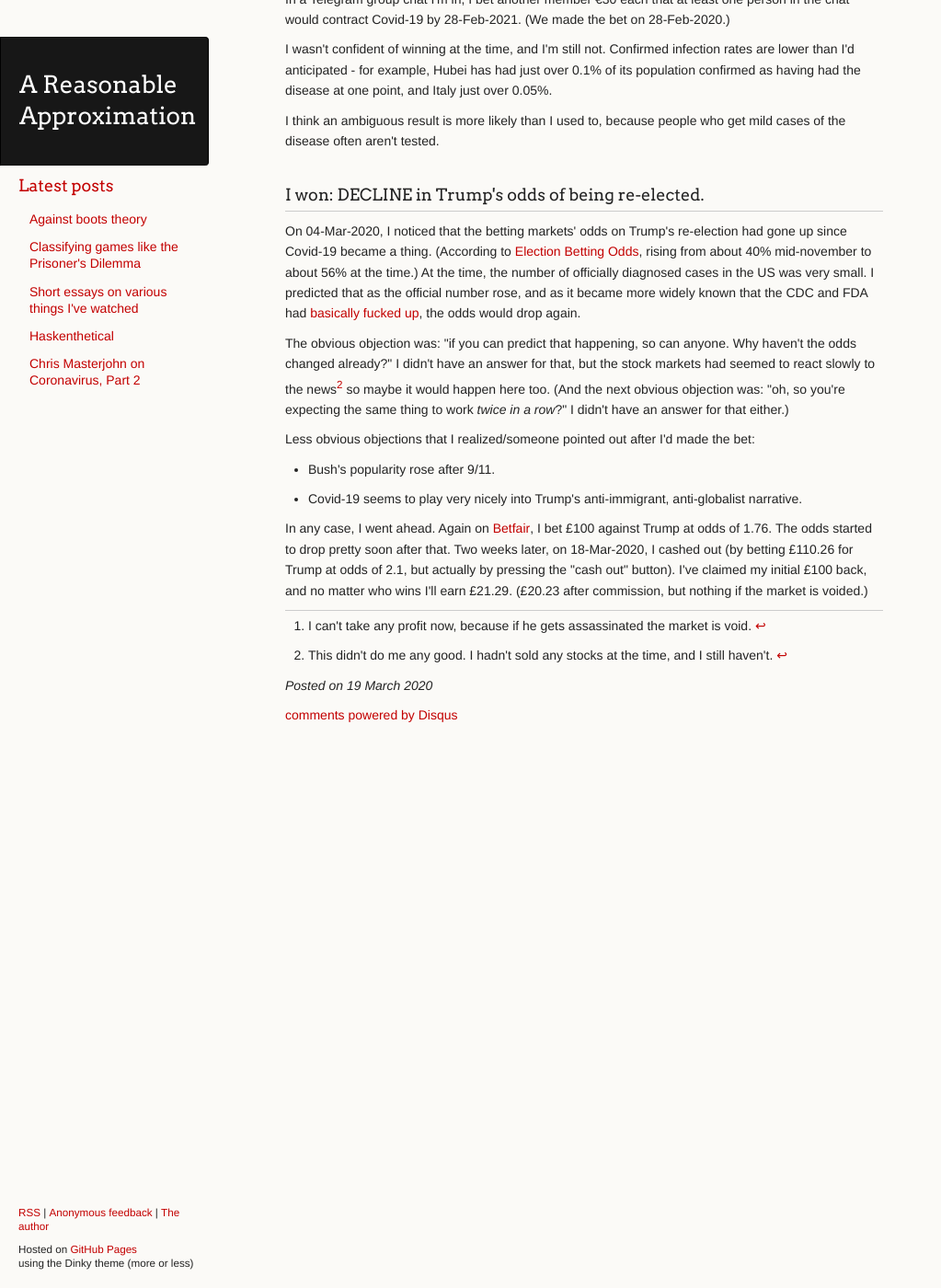
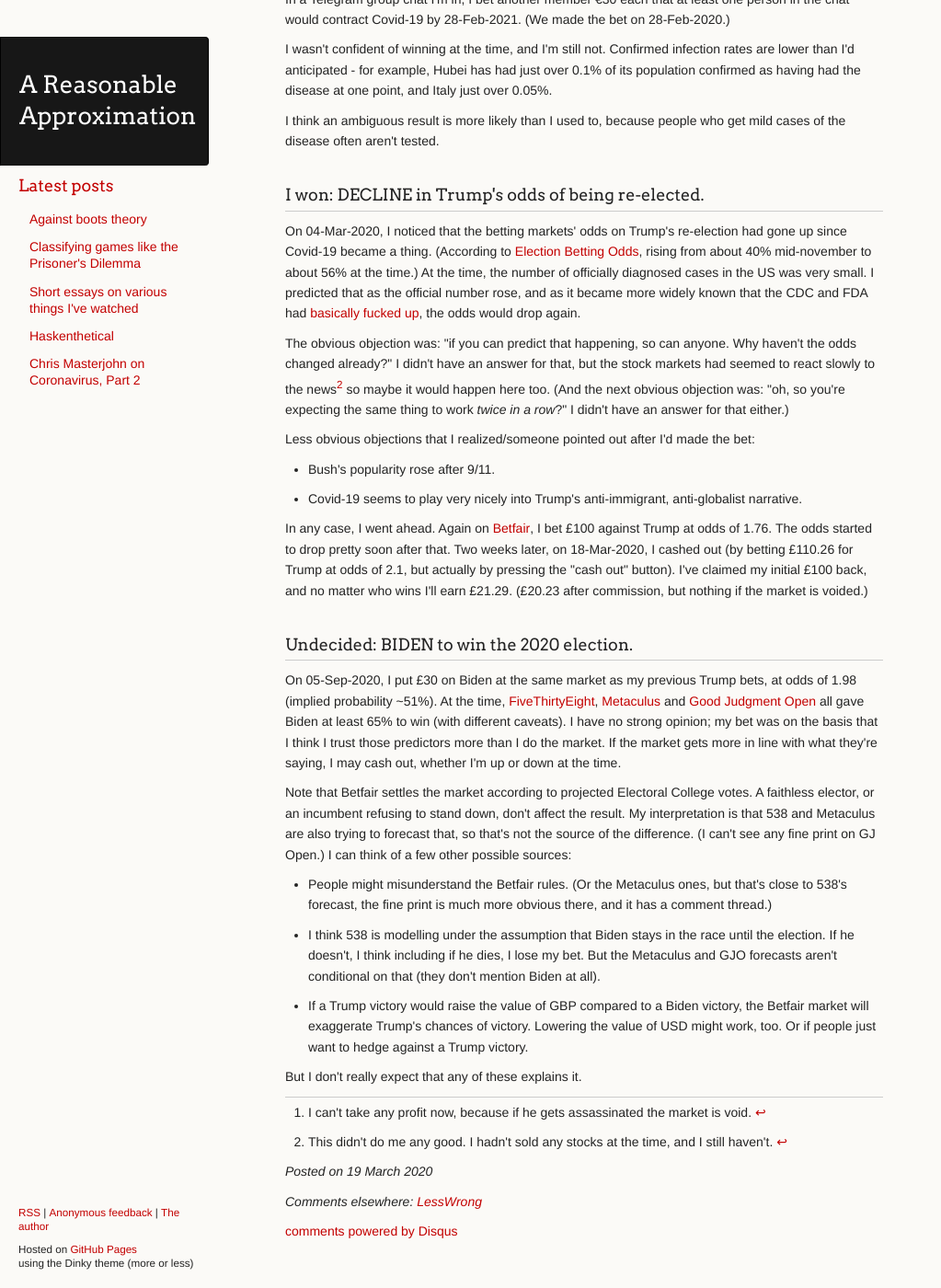
Before and after one commit to ChickenProp/chickenprop.github.com, a Jekyll site: the page built from _posts/2020-03-19-bet-log.md, in a window 1280 px wide and 1400 px high, scrolled down 904 px. Shown: the whole window at 92% size, without its empty margins (0-1023 px from the left). Built offline with Jekyll 4.4.1, drawn with Linux system fonts in a browser that asks for light colours; nearby versions of some CDN libraries; formulas are drawn with MathJax 3; comment, search, counter and statistics services are not loaded.

Commit message:
Update bet log.

```diff
--- a/_posts/2020-03-19-bet-log.md
+++ b/_posts/2020-03-19-bet-log.md
@@ -2,6 +2,9 @@
 title: My Bet Log
 layout: post
 lw_xpost: true
+external_comments:
+  - name: LessWrong
+    url: https://lesswrong.com/posts/nt42N8At9grjRmttZ/my-bet-log
 ---
 I occasionally make bets about future events. I think I probably should do that more often than I currently do. Given that, I think it's good practice to have a public record of the bets I've made and their outcomes, when available.
 
@@ -51,3 +54,15 @@ Less obvious objections that I realized/someone pointed out after I'd made the b
 * Covid-19 seems to play very nicely into Trump's anti-immigrant, anti-globalist narrative.
 
 In any case, I went ahead. Again on [Betfair](https://www.betfair.com/exchange/plus/politics/market/1.128151441), I bet £100 against Trump at odds of 1.76. The odds started to drop pretty soon after that. Two weeks later, on 18-Mar-2020, I cashed out (by betting £110.26 for Trump at odds of 2.1, but actually by pressing the "cash out" button). I've claimed my initial £100 back, and no matter who wins I'll earn £21.29. (£20.23 after commission, but nothing if the market is voided.)
+
+### Undecided: BIDEN to win the 2020 election.
+
+On 05-Sep-2020, I put £30 on Biden at the same market as my previous Trump bets, at odds of 1.98 (implied probability ~51%). At the time, [FiveThirtyEight](https://projects.fivethirtyeight.com/2020-election-forecast/), [Metaculus](https://www.metaculus.com/questions/1100/will-trump-be-reelected-president-in-2020/) and [Good Judgment Open](https://www.gjopen.com/questions/1496-who-will-win-the-2020-united-states-presidential-election) all gave Biden at least 65% to win (with different caveats). I have no strong opinion; my bet was on the basis that I think I trust those predictors more than I do the market. If the market gets more in line with what they're saying, I may cash out, whether I'm up or down at the time.
+
+Note that Betfair settles the market according to projected Electoral College votes. A faithless elector, or an incumbent refusing to stand down, don't affect the result. My interpretation is that 538 and Metaculus are also trying to forecast that, so that's not the source of the difference. (I can't see any fine print on GJ Open.) I can think of a few other possible sources:
+
+* People might misunderstand the Betfair rules. (Or the Metaculus ones, but that's close to 538's forecast, the fine print is much more obvious there, and it has a comment thread.)
+* I think 538 is modelling under the assumption that Biden stays in the race until the election. If he doesn't, I think including if he dies, I lose my bet. But the Metaculus and GJO forecasts aren't conditional on that (they don't mention Biden at all).
+* If a Trump victory would raise the value of GBP compared to a Biden victory, the Betfair market will exaggerate Trump's chances of victory. Lowering the value of USD might work, too. Or if people just want to hedge against a Trump victory.
+
+But I don't really expect that any of these explains it.
```
